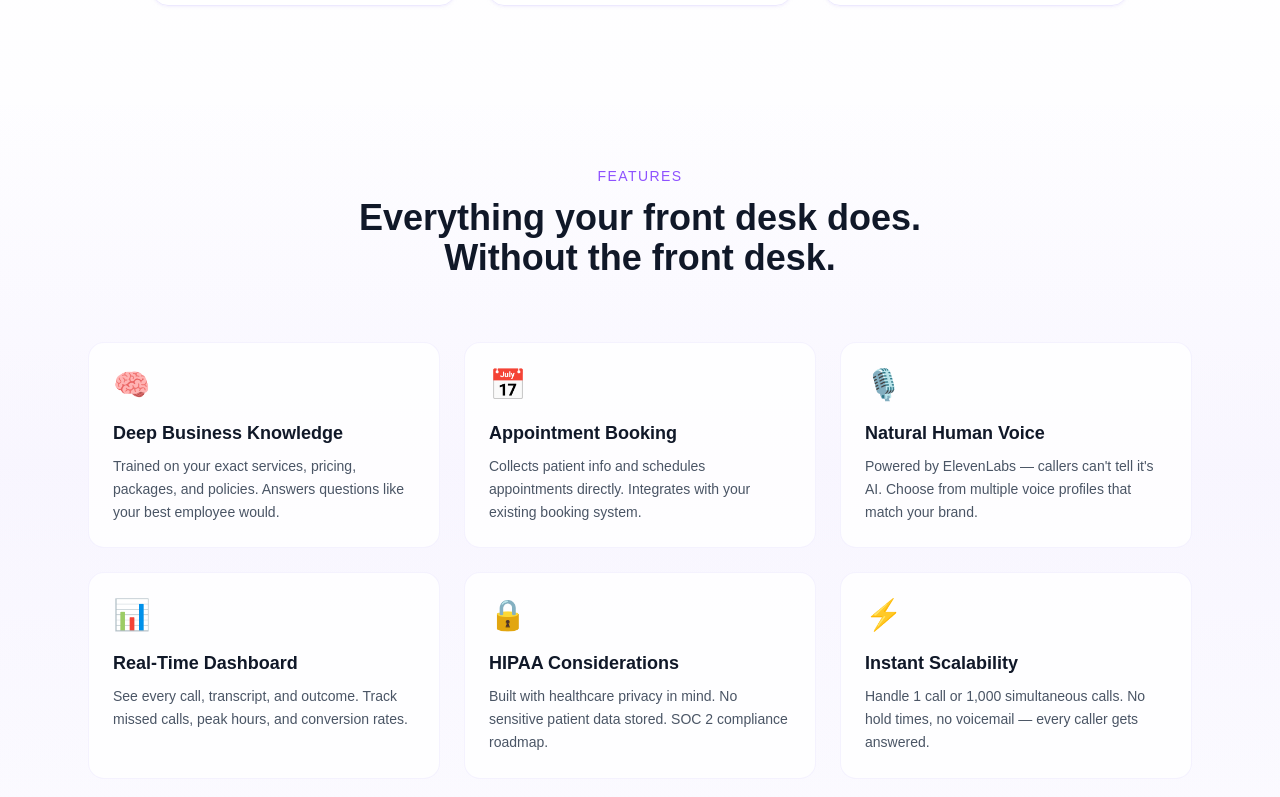
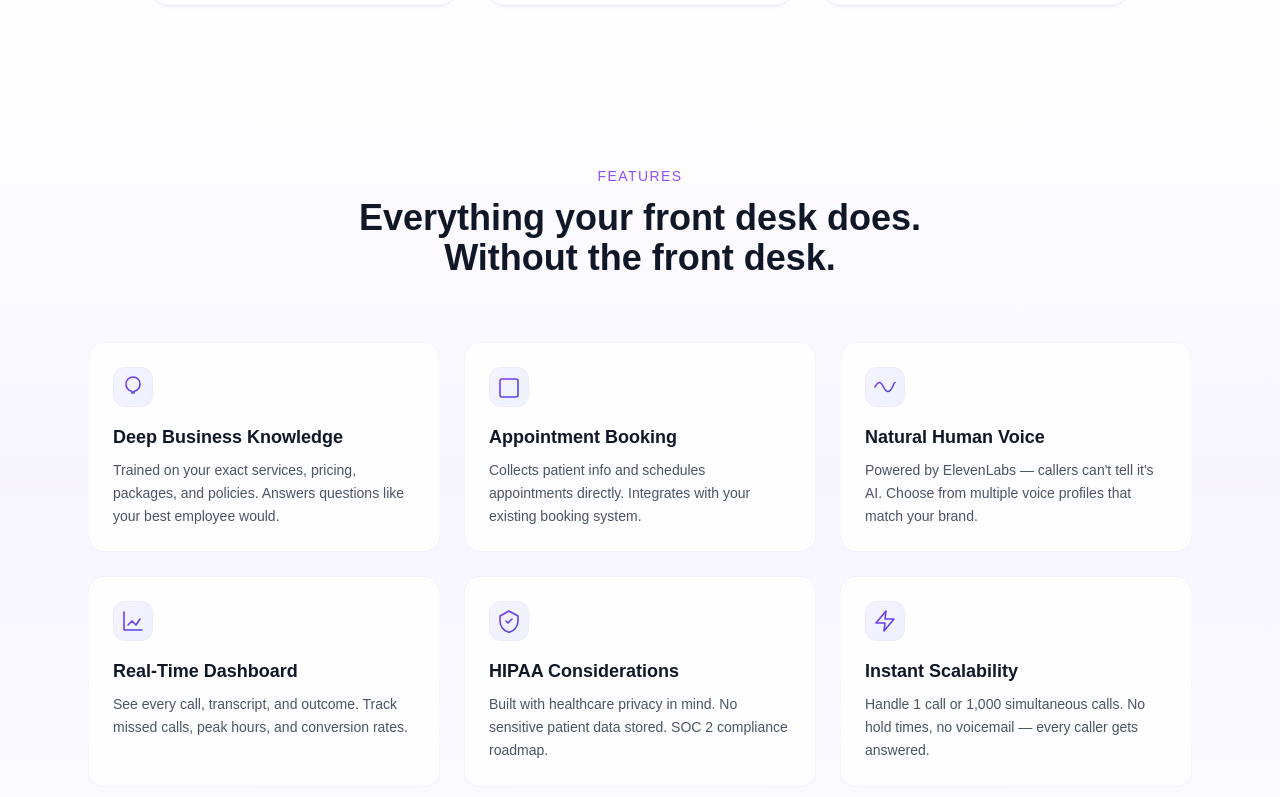
Before and after one commit to elvzhangg/medspa-voice-platform, a Next.js app: page / in a window 1280 px wide. Shown: the part 1531-2328 px from the top of the page. Built offline with nearby package versions, Linux system fonts and the light colour scheme.

Commit message:
feat: replace emoji icons with branded SVG icons in features section

```diff
--- a/src/app/page.tsx
+++ b/src/app/page.tsx
@@ -138,7 +138,7 @@ function Hero() {
             href="tel:+14783752044"
             className="px-8 py-3.5 bg-white/10 text-white border border-white/20 rounded-xl hover:bg-white/20 transition-colors font-medium text-base"
           >
-            📞 Try a Live Demo Call
+            Try a Live Demo Call
           </a>
         </div>
         <p className="text-sm text-gray-400 mt-4">No credit card required · Live in under 48 hours</p>
@@ -229,36 +229,85 @@ function HowItWorks() {
   );
 }
 
+/* ── Feature SVG icons ───────────────────────────────────────────── */
+function IconKnowledge() {
+  return (
+    <svg width="24" height="24" viewBox="0 0 24 24" fill="none" stroke="url(#feat-grad)" strokeWidth="1.6" strokeLinecap="round" strokeLinejoin="round">
+      <defs><linearGradient id="feat-grad" x1="0" y1="0" x2="1" y2="1"><stop offset="0%" stopColor="#7c3aed"/><stop offset="100%" stopColor="#4f46e5"/></linearGradient></defs>
+      <path d="M12 2a7 7 0 0 1 7 7c0 3.5-2.5 6.5-6 7.4V18h-2v-1.6C7.5 15.5 5 12.5 5 9a7 7 0 0 1 7-7z"/>
+      <path d="M9 21h6"/><path d="M10 17v4"/><path d="M14 17v4"/>
+    </svg>
+  );
+}
+function IconCalendar() {
+  return (
+    <svg width="24" height="24" viewBox="0 0 24 24" fill="none" stroke="url(#feat-grad)" strokeWidth="1.6" strokeLinecap="round" strokeLinejoin="round">
+      <rect x="3" y="4" width="18" height="18" rx="2"/><path d="M16 2v4"/><path d="M8 2v4"/><path d="M3 10h18"/>
+      <path d="M8 14h.01"/><path d="M12 14h.01"/><path d="M16 14h.01"/>
+      <path d="M8 18h.01"/><path d="M12 18h.01"/>
+    </svg>
+  );
+}
+function IconWave() {
+  return (
+    <svg width="24" height="24" viewBox="0 0 24 24" fill="none" stroke="url(#feat-grad)" strokeWidth="1.6" strokeLinecap="round" strokeLinejoin="round">
+      <path d="M2 12c1.5-3 3-4.5 4.5-4.5S9 9 10.5 12s3 4.5 4.5 4.5S18 15 19.5 12 21 7.5 22 7.5"/>
+    </svg>
+  );
+}
+function IconChart() {
+  return (
+    <svg width="24" height="24" viewBox="0 0 24 24" fill="none" stroke="url(#feat-grad)" strokeWidth="1.6" strokeLinecap="round" strokeLinejoin="round">
+      <path d="M3 3v18h18"/><path d="M7 16l4-4 4 4 4-6"/>
+    </svg>
+  );
+}
+function IconShield() {
+  return (
+    <svg width="24" height="24" viewBox="0 0 24 24" fill="none" stroke="url(#feat-grad)" strokeWidth="1.6" strokeLinecap="round" strokeLinejoin="round">
+      <path d="M12 2L3 7v5c0 5.25 3.75 10.15 9 11.35C17.25 22.15 21 17.25 21 12V7z"/>
+      <path d="M9 12l2 2 4-4"/>
+    </svg>
+  );
+}
+function IconBolt() {
+  return (
+    <svg width="24" height="24" viewBox="0 0 24 24" fill="none" stroke="url(#feat-grad)" strokeWidth="1.6" strokeLinecap="round" strokeLinejoin="round">
+      <path d="M13 2L3 14h9l-1 8 10-12h-9l1-8z"/>
+    </svg>
+  );
+}
+
 /* ── Features ────────────────────────────────────────────────────── */
 function Features() {
   const features = [
     {
-      icon: "🧠",
+      Icon: IconKnowledge,
       title: "Deep Business Knowledge",
       desc: "Trained on your exact services, pricing, packages, and policies. Answers questions like your best employee would.",
     },
     {
-      icon: "📅",
+      Icon: IconCalendar,
       title: "Appointment Booking",
       desc: "Collects patient info and schedules appointments directly. Integrates with your existing booking system.",
     },
     {
-      icon: "🎙️",
+      Icon: IconWave,
       title: "Natural Human Voice",
       desc: "Powered by ElevenLabs — callers can't tell it's AI. Choose from multiple voice profiles that match your brand.",
     },
     {
-      icon: "📊",
+      Icon: IconChart,
       title: "Real-Time Dashboard",
       desc: "See every call, transcript, and outcome. Track missed calls, peak hours, and conversion rates.",
     },
     {
-      icon: "🔒",
+      Icon: IconShield,
       title: "HIPAA Considerations",
       desc: "Built with healthcare privacy in mind. No sensitive patient data stored. SOC 2 compliance roadmap.",
     },
     {
-      icon: "⚡",
+      Icon: IconBolt,
       title: "Instant Scalability",
       desc: "Handle 1 call or 1,000 simultaneous calls. No hold times, no voicemail — every caller gets answered.",
     },
@@ -272,8 +321,10 @@ function Features() {
         </div>
         <div className="grid md:grid-cols-2 lg:grid-cols-3 gap-6">
           {features.map((f) => (
-            <div key={f.title} className="p-6 rounded-2xl bg-white/80 border border-violet-100/60 hover:border-violet-200 hover:shadow-md hover:shadow-violet-100/50 transition-all">
-              <div className="text-3xl mb-4">{f.icon}</div>
+            <div key={f.title} className="p-6 rounded-2xl bg-white/80 border border-violet-100/60 hover:border-violet-200 hover:shadow-md hover:shadow-violet-100/50 transition-all group">
+              <div className="w-10 h-10 rounded-xl bg-gradient-to-br from-violet-50 to-indigo-50 border border-violet-100 flex items-center justify-center mb-4 group-hover:from-violet-100 group-hover:to-indigo-100 transition-colors">
+                <f.Icon />
+              </div>
               <h3 className="font-semibold text-lg mb-2 text-gray-900">{f.title}</h3>
               <p className="text-gray-600 text-sm leading-relaxed">{f.desc}</p>
             </div>
```
